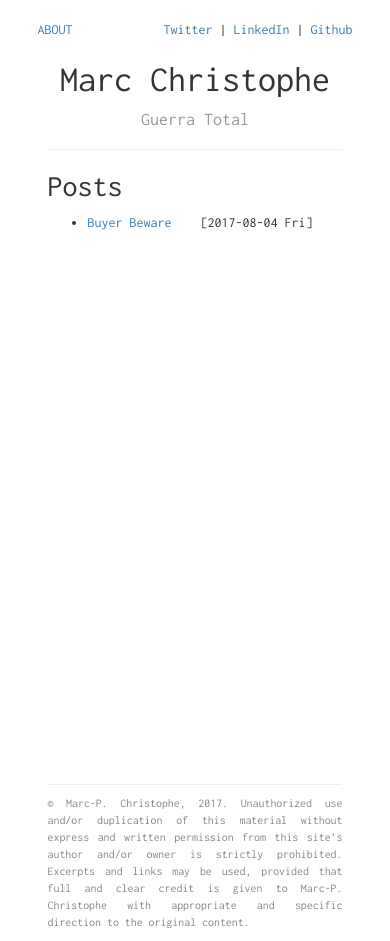
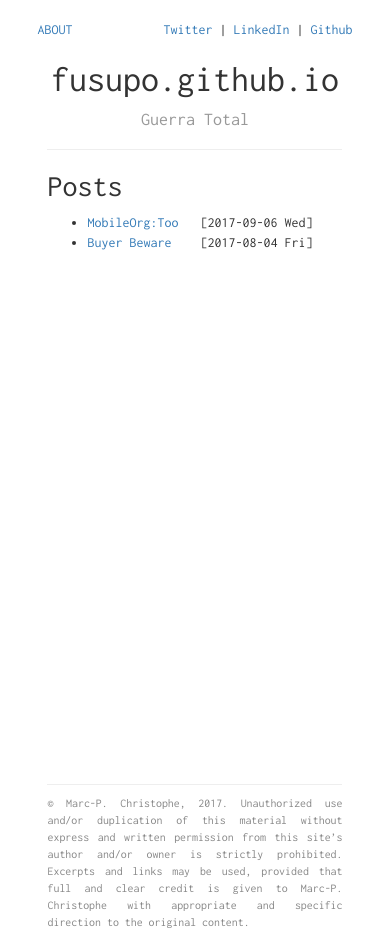
Before and after one commit to fusupo/fusupo.github.io, a plain HTML site: page index.html in a window 390 px wide. Drawn offline with nearby package versions, Linux system fonts and the light colour scheme.

Commit message:
adds mobileOrg:Too to list of posts

```diff
--- a/index.html
+++ b/index.html
@@ -3,7 +3,7 @@
 "http://www.w3.org/TR/xhtml1/DTD/xhtml1-strict.dtd">
 <html xmlns="http://www.w3.org/1999/xhtml" lang="en" xml:lang="en">
 <head>
-<!-- 2017-09-02 Sat 17:37 -->
+<!-- 2017-09-06 Wed 21:33 -->
 <meta http-equiv="Content-Type" content="text/html;charset=utf-8" />
 <meta name="viewport" content="width=device-width, initial-scale=1" />
 <title>fusupo.github.io</title>
@@ -13,7 +13,7 @@
 </head>
 <body>
 <div id="preamble" class="status">
-<nav id='nav' class='nav-index row'><div class='col-md-4 col-sm-4 col-xs-4' style='padding-left:5px; padding-right:5px;'><a href= 'about.html '>ABOUT</a></div><div class='col-md-8 col-sm-8 col-xs-8' style='text-align:right; padding-left:5px; padding-right:5px'><a href='https://twitter.com/fusupo' target='_blank'>Twitter</a> | <a href='https://www.linkedin.com/in/marcpchristophe' target='_blank'>LinkedIn</a> | <a href='https://github.com/fusupo' target='_blank'>Github</a></div></nav><header id='header' class='lrg'><a href='/about'></a><h1>Marc Christophe</h1><h4 id='subtitle'></h4></header>
+<nav id='nav' class='nav-index row'><div class='col-md-4 col-sm-4 col-xs-4' style='padding-left:5px; padding-right:5px;'><a href= 'about.html '>ABOUT</a></div><div class='col-md-8 col-sm-8 col-xs-8' style='text-align:right; padding-left:5px; padding-right:5px'><a href='https://twitter.com/fusupo' target='_blank'>Twitter</a> | <a href='https://www.linkedin.com/in/marcpchristophe' target='_blank'>LinkedIn</a> | <a href='https://github.com/fusupo' target='_blank'>Github</a></div></nav><header id='header' class='lrg'><a href='/about'></a><h1>fusupo.github.io</h1><h4 id='subtitle'></h4></header>
 </div>
 <div id="content">
 
@@ -21,6 +21,7 @@
 <h2 id="org809feb9">Posts</h2>
 <div class="outline-text-2" id="text-org809feb9">
 <ul class="org-ul">
+<li><a href="posts/mobileorg-too.html">MobileOrg:Too</a> <span class="timestamp-wrapper"><span class="timestamp">[2017-09-06 Wed] </span></span></li>
 <li><a href="posts/buyer_beware.html">Buyer Beware</a> <span class="timestamp-wrapper"><span class="timestamp">[2017-08-04 Fri] </span></span></li>
 </ul>
 </div>
```
Also changed, not shown: 1 other file.
